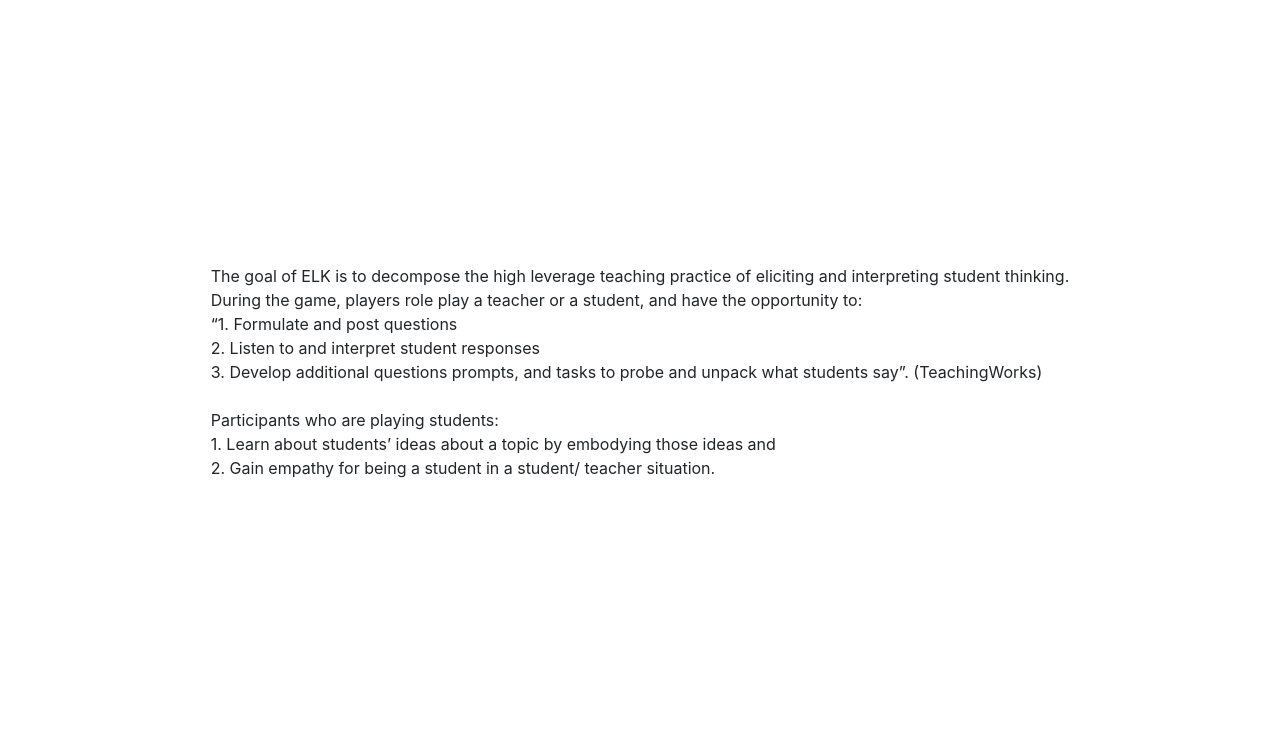
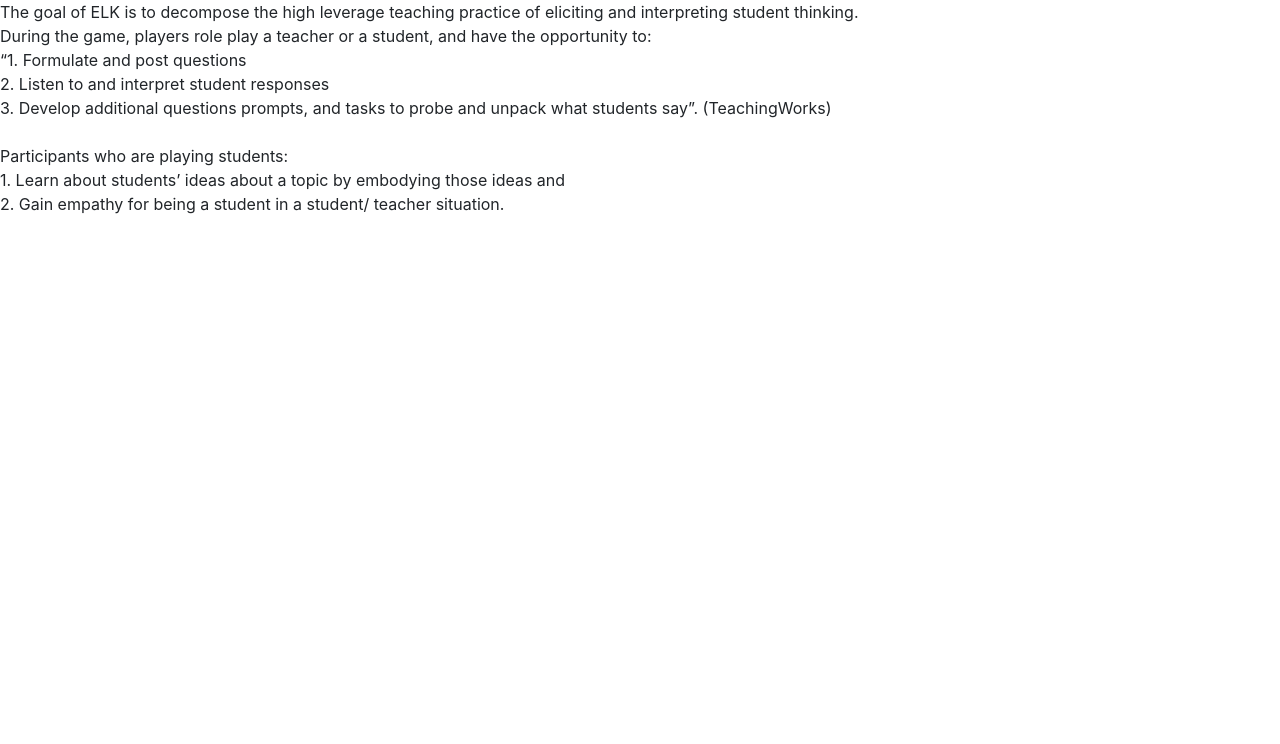
Before and after one commit to mit-teaching-systems-lab/newelk, a Django app: page /accounts/about/ in a window 1280 px wide. Shown: the part 56-800 px from the top of the page. Run offline with Django 3.2, Linux system fonts and the light colour scheme; some libraries are stand-ins or nearby versions.

Commit message:
Changed about ID to class
I'm going to put the <style> code in base.html because I want to reuse this CSS on the landing page.

```diff
--- a/accounts/templates/about.html
+++ b/accounts/templates/about.html
@@ -3,16 +3,8 @@
 {% block title %}About{% endblock %}
 
 {% block content %}
-<style>
-    #about {
-        display: flex;
-        justify-content: center;
-        align-items: center;
-        min-height: 100%;
-    }
-</style>
 
-<div id="about">
+<div class="about">
     The goal of ELK is to decompose the high leverage teaching practice of eliciting and interpreting student thinking. <br>
     During the game, players role play a teacher or a student, and have the opportunity to: <br>
     “1. Formulate and post questions  <br>
```
